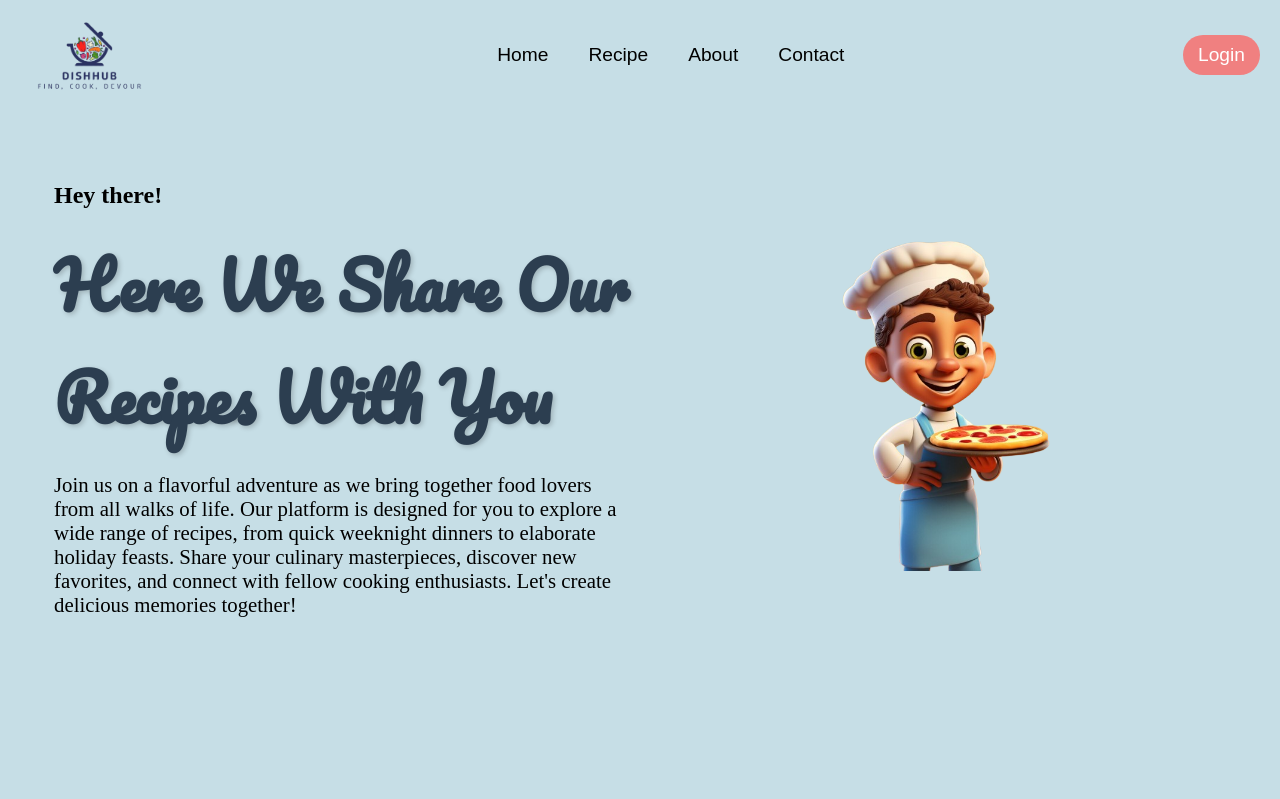
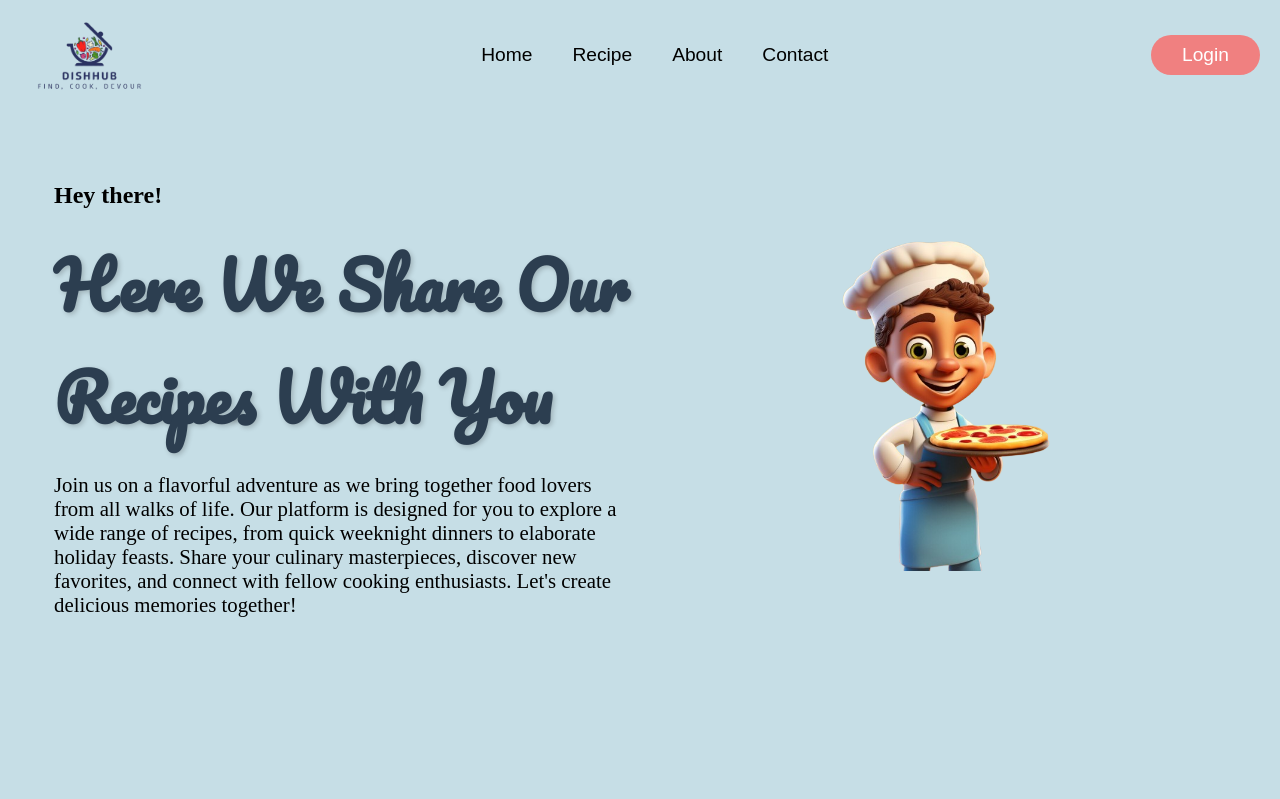
Before and after one commit to sreeraj2004/recipe_php, a PHP site: page /project/ in a window 1280 px wide. Shown: the top 799 px of the page. Run offline with PHP 8.4, Linux system fonts and the light colour scheme; some libraries are stand-ins or nearby versions.

Commit message:
Changed from window.location to href

```diff
--- a/home.css
+++ b/home.css
@@ -70,6 +70,8 @@ html, body {
     align-items: center;
     justify-content: center;
 }
+
+
 
 .btn:hover {
     background-color: red;
--- a/index.php
+++ b/index.php
@@ -33,9 +33,9 @@ session_start();
                 </div>
             </div>
         <?php else: ?>
-            <form action="login.html" method="post">
-                <button type="submit" class="btn">Login</button>
-            </form>
+            <button class="btn">
+    <a href="login.html" style="text-decoration: none; color: inherit; display: inline-block; padding: 8px 16px;">Login</a>
+</button>
         <?php endif; ?>
 
         <div class="menu-icon" onclick="toggleMenu()">
@@ -227,7 +227,7 @@ session_start();
     <!-- javascrip -->
     <script>
         // function navigate() {
-        //     window.location.href = "login.html";
+        //     // window.location.href = "login.html";
         // }
 
         function toggleDropdown() {
```
